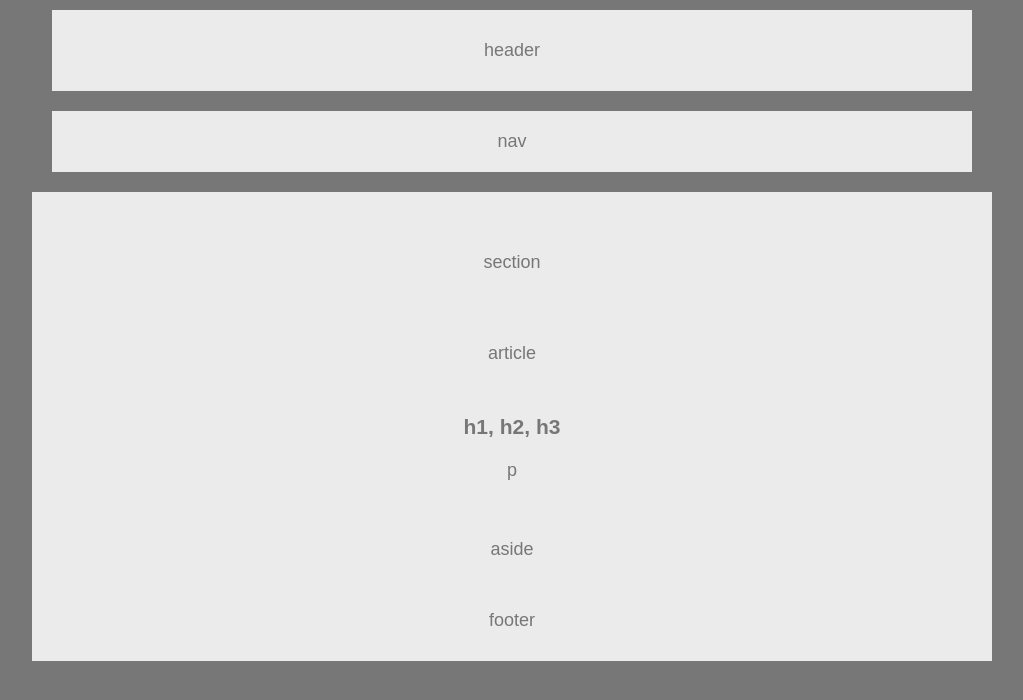
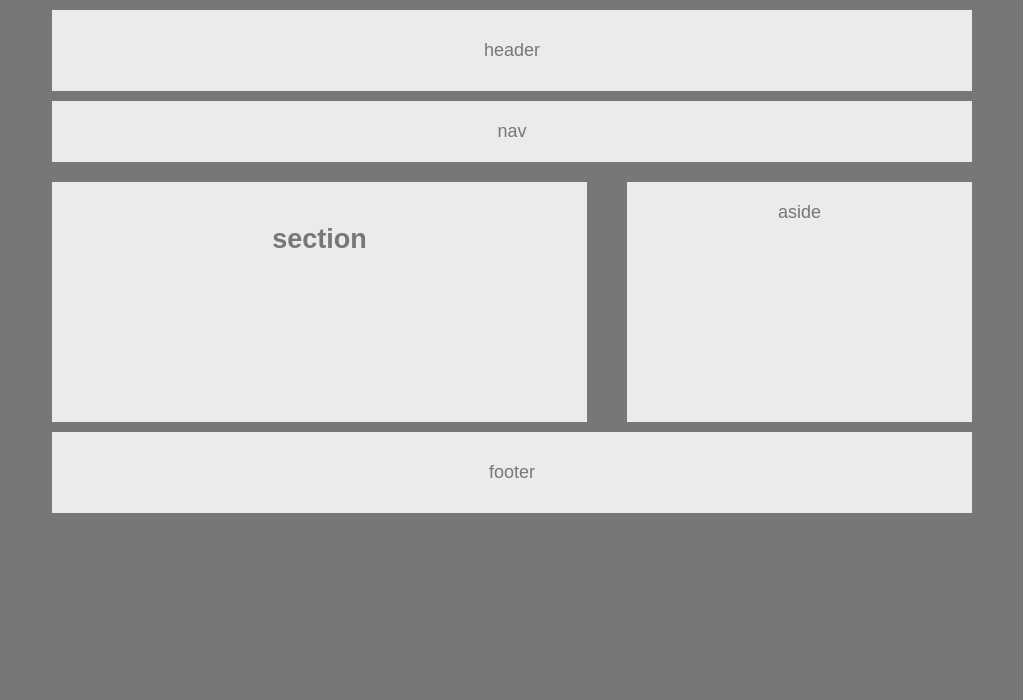
Before and after one commit to eozuna3/HW-Wireframe, a plain HTML site: page index.html in a window 1280 px wide. Shown: the whole page, without its empty margins (128-1151 px from the left). Drawn offline with Linux system fonts and the light colour scheme.

Commit message:
floated section/aside and got margins/padding in place

```diff
--- a/index.html
+++ b/index.html
@@ -18,14 +18,14 @@
 
   <!--  Section Piece-->
   <section>
-    <header>section</header>
+    <h1>section</h1>
 
-    <!--  Article Section  -->
+    <!--  Article Section
     <article>
       <header>article</header>
       <h1>h1, h2, h3</h1>
       <p>p</p>
-    </article>
+    </article> -->
   </section>
 
   <!--  Aside Piece  -->
--- a/style.css
+++ b/style.css
@@ -13,16 +13,14 @@ header
 {
   background: #ebebeb;
   padding: 30px;
-  margin-top: 10px;
-  margin-left: 20px;
-  margin-right: 20px;
+  margin: 10px 20px 10px 20px;
 }
 
 nav
 {
   background: #ebebeb;
   padding: 20px;
-  margin: 20px;
+  margin: 10px 20px 10px 20px;
 }
 
 section
@@ -30,20 +28,27 @@ section
   display: block;
   background: #ebebeb;
   padding: 20px;
-
+  width: 495px;
+  height: 200px;
+  margin: 10px 20px 10px;
+  float: left;
 }
 
-article
+/*article
 {
   color: #777;
   background: #ebebeb;
-}
+  border: 20 px solid purple;
+}*/
 
 aside
 {
   background: #ebebeb;
   padding: 20px;
-
+  margin: 10px 20px 10px;
+  width: 305px;
+  height: 200px;
+  float: left;
 }
 
 h1, p
@@ -56,4 +61,6 @@ footer
 {
   background: #ebebeb;
   padding: 30px;
+  margin: 10px 20px 10px 20px;
+  clear: both;
 }
```
